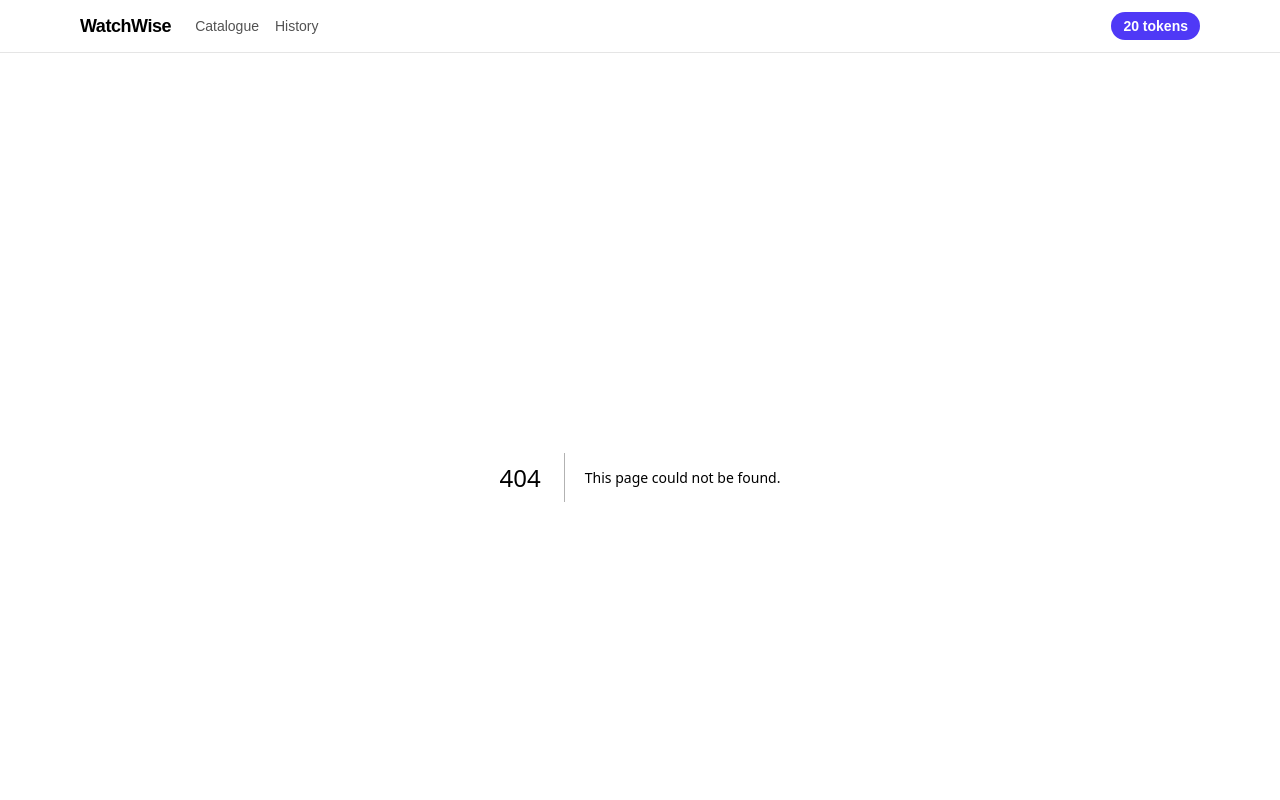
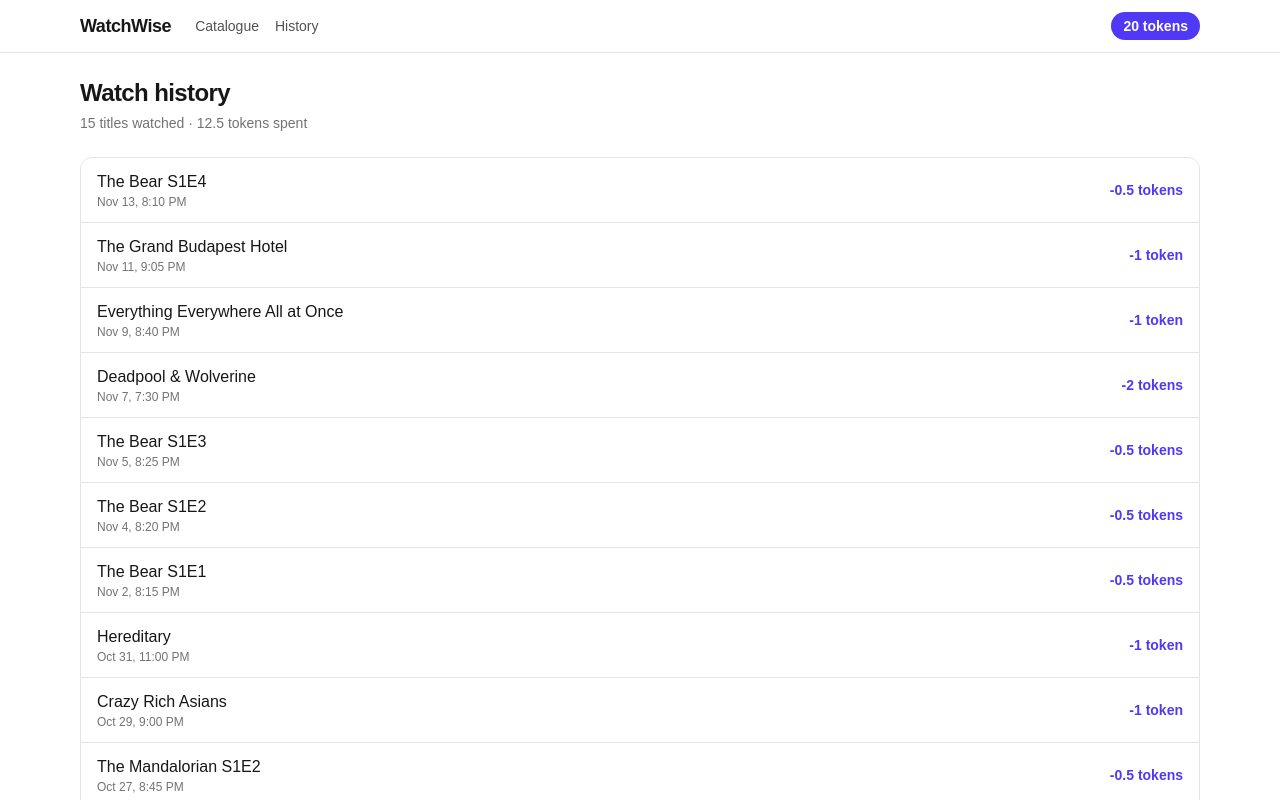
Before and after one commit to reachiqra-cloud/watch-wise, a Next.js app: page /history in a window 1280 px wide. Before the commit this address had no page. Shown: the top 800 px of the page. Built offline with nearby package versions, Linux system fonts and the light colour scheme.

Commit message:
Add Watch button and history page

```diff
--- /dev/null
+++ b/app/history/page.tsx
@@ -0,0 +1,94 @@
+"use client";
+
+import { useEffect, useState } from "react";
+import type { HistoryEntry } from "@/data/store";
+
+function formatWhen(iso: string) {
+  return new Date(iso).toLocaleString(undefined, {
+    month: "short",
+    day: "numeric",
+    hour: "numeric",
+    minute: "2-digit",
+  });
+}
+
+export default function HistoryPage() {
+  const [history, setHistory] = useState<HistoryEntry[]>([]);
+  const [loading, setLoading] = useState(true);
+  const [error, setError] = useState<string | null>(null);
+
+  useEffect(() => {
+    async function load() {
+      try {
+        const res = await fetch("/api/wallet", { cache: "no-store" });
+        const data = await res.json();
+        if (!res.ok) {
+          throw new Error(
+            data?.error?.message ?? "Could not load your history."
+          );
+        }
+        setHistory(data.history);
+      } catch (e) {
+        setError(
+          e instanceof Error ? e.message : "Could not load your history."
+        );
+      } finally {
+        setLoading(false);
+      }
+    }
+    load();
+  }, []);
+
+  const totalSpent = history.reduce((sum, h) => sum + h.tokensSpent, 0);
+
+  return (
+    <div>
+      <h1 className="text-2xl font-bold tracking-tight">Watch history</h1>
+
+      {!loading && !error && (
+        <p className="mt-1 text-sm text-neutral-500 dark:text-neutral-400">
+          {history.length} {history.length === 1 ? "title" : "titles"} watched
+          · {totalSpent} tokens spent
+        </p>
+      )}
+
+      {loading && (
+        <p className="mt-6 text-sm text-neutral-500">Loading history…</p>
+      )}
+
+      {error && (
+        <p className="mt-6 rounded-lg border border-red-300 bg-red-50 px-4 py-3 text-sm text-red-700 dark:border-red-900 dark:bg-red-950 dark:text-red-300">
+          {error}
+        </p>
+      )}
+
+      {!loading && !error && history.length === 0 && (
+        <p className="mt-6 text-sm">
+          You have not watched anything yet. Head to the catalogue to get
+          started.
+        </p>
+      )}
+
+      {!loading && !error && history.length > 0 && (
+        <ul className="mt-6 divide-y divide-neutral-200 overflow-hidden rounded-xl border border-neutral-200 bg-white dark:divide-neutral-800 dark:border-neutral-800 dark:bg-neutral-900">
+          {history.map((h, i) => (
+            <li
+              key={`${h.titleId}-${h.watchedAt}-${i}`}
+              className="flex items-center justify-between gap-4 px-4 py-3"
+            >
+              <div>
+                <p className="font-medium">{h.title}</p>
+                <p className="text-xs text-neutral-500 dark:text-neutral-400">
+                  {formatWhen(h.watchedAt)}
+                </p>
+              </div>
+              <span className="shrink-0 text-sm font-semibold text-indigo-600 dark:text-indigo-400">
+                -{h.tokensSpent} {h.tokensSpent === 1 ? "token" : "tokens"}
+              </span>
+            </li>
+          ))}
+        </ul>
+      )}
+    </div>
+  );
+}
```
